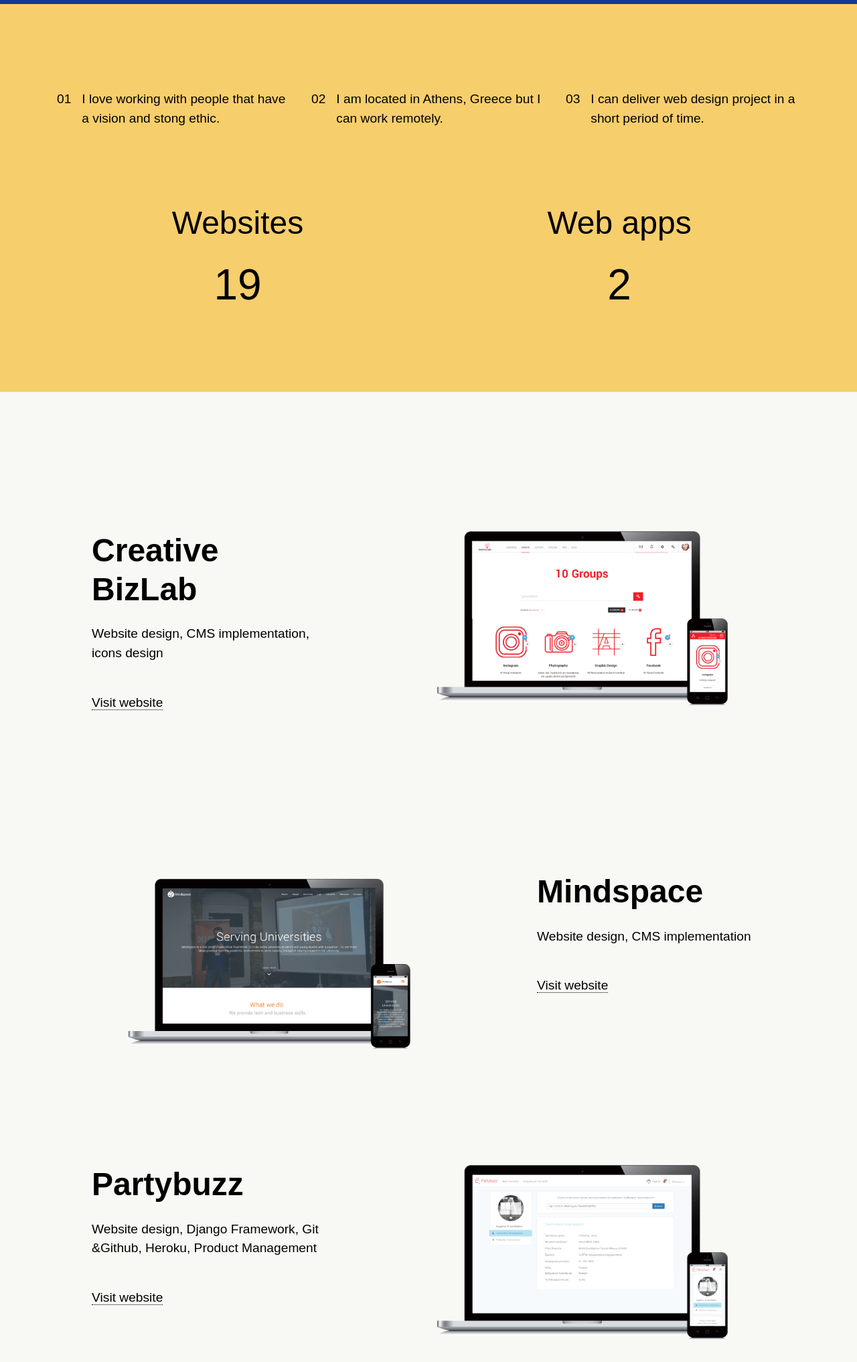
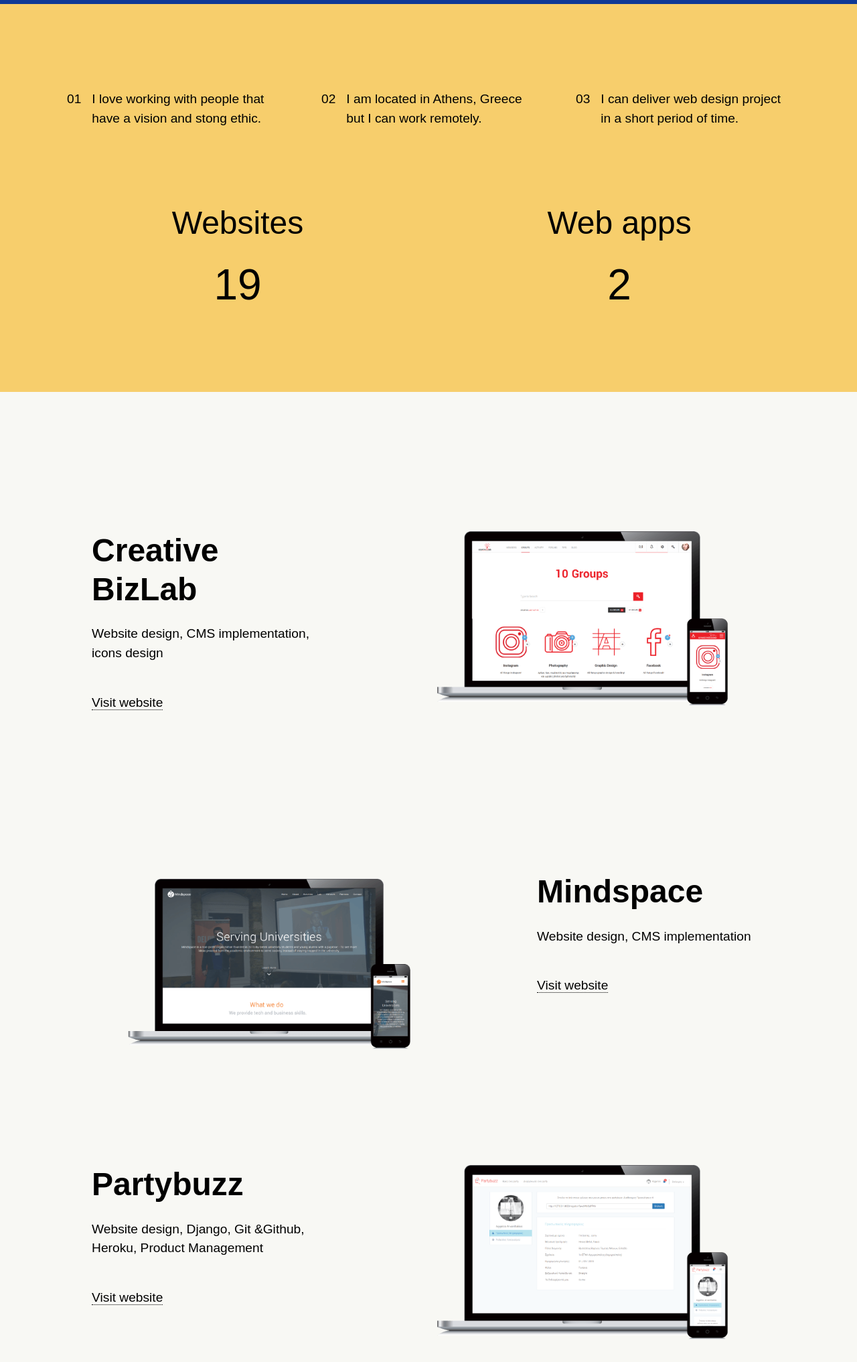
Before and after one commit to dimemp/portfolio, a plain HTML site: page index.html in a window 1280 px wide. Shown: the part 660-2693 px from the top of the page at 67% size. Drawn offline with Linux system fonts and the light colour scheme; a web font is replaced by a local one.

Commit message:
Minor css changes

```diff
--- a/css/custom.css
+++ b/css/custom.css
@@ -205,6 +205,11 @@ a:active {
     font-size: 4rem;
 }
 
+.media {
+    padding-left: 15px;
+    padding-right: 15px;
+}
+
 @media (max-width: 768px) {
 
     .media {
--- a/index.html
+++ b/index.html
@@ -146,8 +146,8 @@
                 <div class="col-md-5 col-12">
                     <div class="col-10 portfolio-details mx-auto">
                         <h2 class="mb-4 portfolio-details-title">Partybuzz</h2>
-                        <p class="mb-5 portfolio-details-description">Website design, Django Framework, Git &Github, Heroku, Product Management</p>
-                        <a href="https://gopartybuzz.herokuapp.com/" target="_blank" class="portfolio-details-link">Visit website</a>
+                        <p class="mb-5 portfolio-details-description">Website design, Django, Git &Github, Heroku, Product Management</p>
+                        <a href="https://partybuzz.herokuapp.com/" target="_blank" class="portfolio-details-link">Visit website</a>
                     </div>
                 </div>
                 <div class="col-md-7 col-12 portfolio-image text-center">
```
